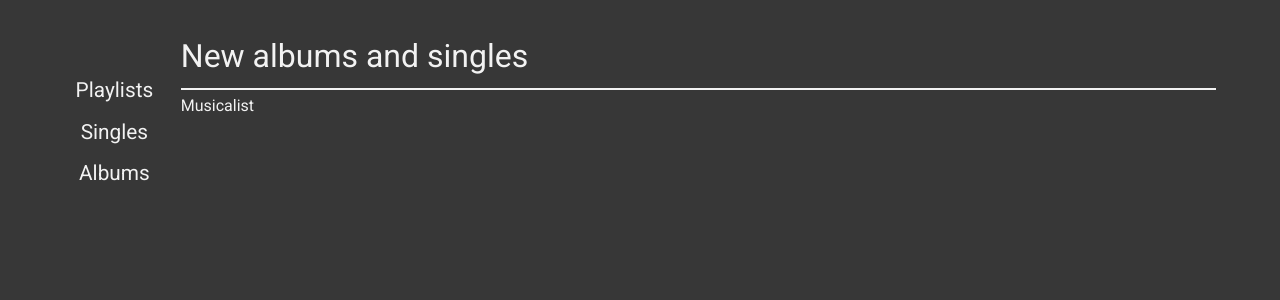
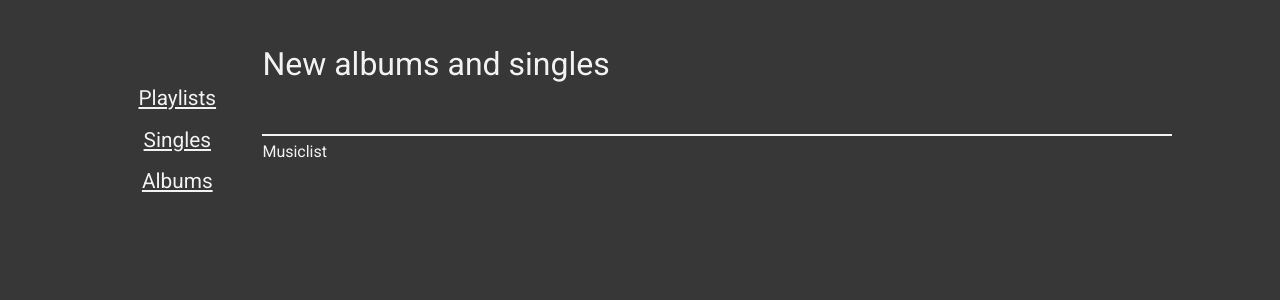
Before and after one commit to mim24sd/music-app, a React (Vite) app: page / in a window 1280 px wide. Shown: the top 300 px of the page. Built offline with nearby package versions, Linux system fonts and the light colour scheme.

Commit message:
handle routing

```diff
--- a/src/App.jsx
+++ b/src/App.jsx
@@ -1,8 +1,21 @@
 import { render } from "react-dom";
+import { BrowserRouter, Routes, Route } from "react-router-dom";
 import Home from "./pages/Home";
+import Singles from "./pages/Singles";
+import Albums from "./pages/Albums";
+import PlayLists from "./pages/PlayLists";
 
 const App = () => {
-  return <Home />;
+  return (
+    <BrowserRouter>
+      <Routes>
+        <Route path="/" element={<Home />} />
+        <Route path="/singles" element={<Singles />} />
+        <Route path="/albums" element={<Albums />} />
+        <Route path="/playlists" element={<PlayLists />} />
+      </Routes>
+    </BrowserRouter>
+  );
 };
 
 render(<App />, document.getElementById("root"));
--- a/src/components/MusicList/index.jsx
+++ b/src/components/MusicList/index.jsx
@@ -1,7 +1,7 @@
 import "./styles.css";
 
 const MusicList = () => {
-  return <p className="list">Musicalist</p>;
+  return <p className="list">Musiclist</p>;
 };
 
 export default MusicList;
--- a/src/components/Sidebar/index.jsx
+++ b/src/components/Sidebar/index.jsx
@@ -1,3 +1,4 @@
+import { Link } from "react-router-dom";
 import "./styles.css";
 
 const Sidebar = () => {
@@ -5,13 +6,13 @@ const Sidebar = () => {
     <nav className="container">
       <ul className="sidebar">
         <li>
-          <a>Playlists</a>
+          <Link to="/playlists">Playlists</Link>
         </li>
         <li>
-          <a>Singles</a>
+          <Link to="/singles">Singles</Link>
         </li>
         <li>
-          <a>Albums</a>
+          <Link to="/albums">Albums</Link>
         </li>
       </ul>
     </nav>
```
Also changed, not shown: package.json (+4 -3 lines), 1 other file (tests, documents, lock files or other folders).
